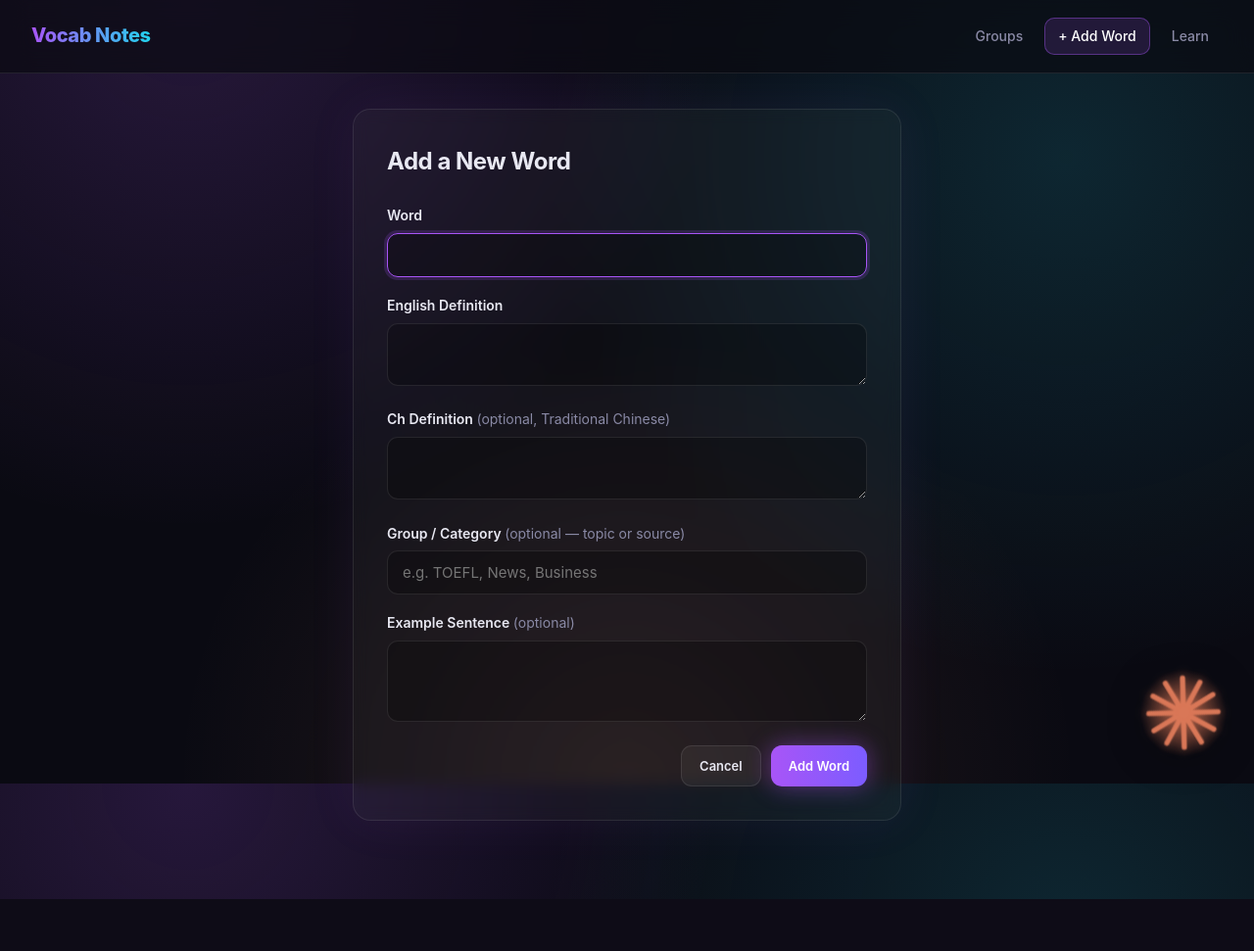
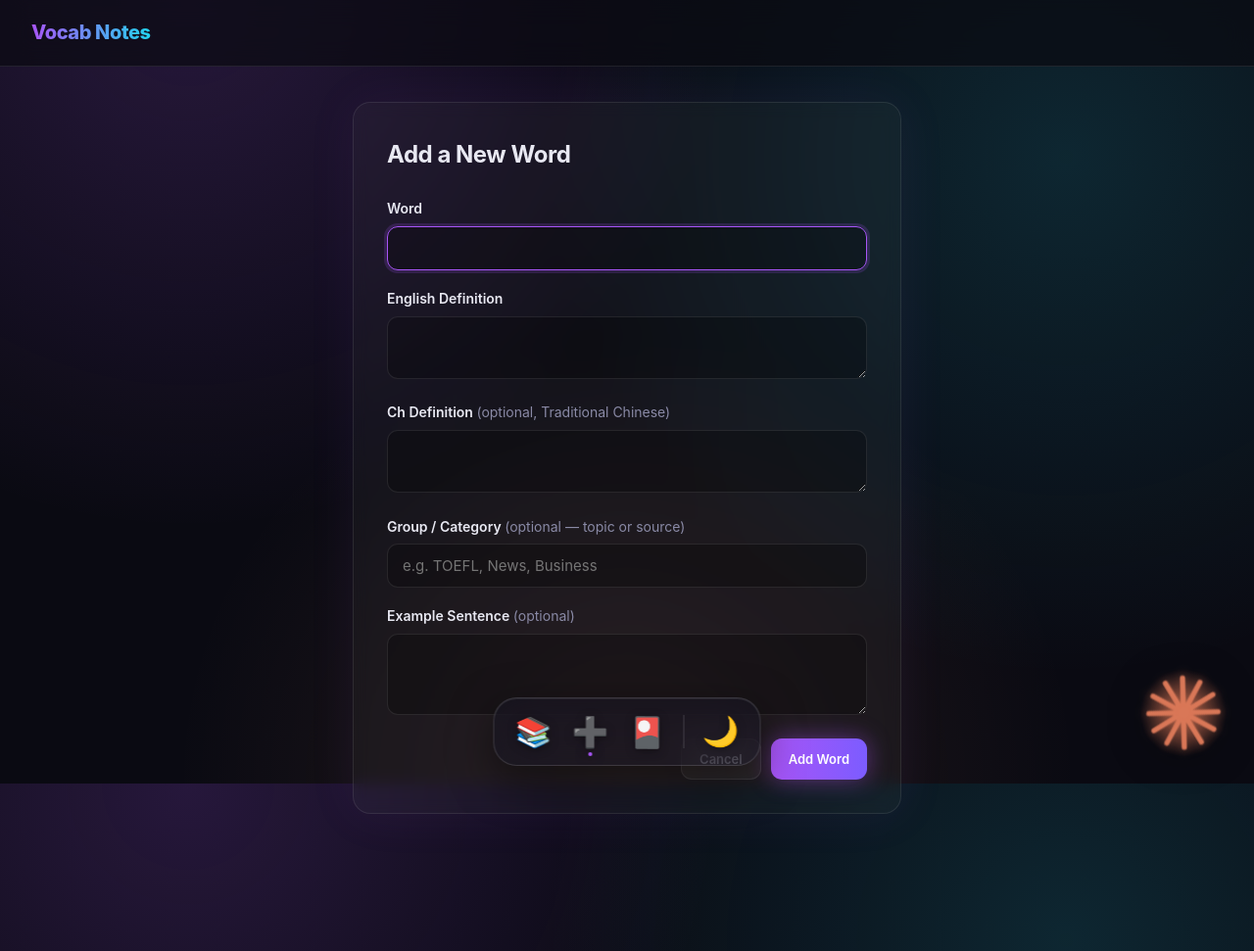
Before and after one commit to Rorath/Vocab-Notes, a Flask app: page /add in a window 1280 px wide. Shown: the whole page at 98% size. Before the commit the page ends 918 px from the top, so only its background shows below. Run offline with Flask 3, Linux system fonts and the light colour scheme; data that the repository does not hold is empty.

Commit message:
Add macOS-style bottom dock with magnification + theme toggle
- Replace top nav links with a fixed bottom dock (glassy, blurred)
- Cursor-tracked fisheye magnification, hover tooltips, launch bounce
- Active-page indicator dot under the current icon
- New theme toggle: dark neon <-> light mode, persisted in localStorage
- Anti-flash inline script applies saved theme before paint

Co-Authored-By: Claude Opus 4.8 <noreply@anthropic.com>

```diff
--- a/static/main.js
+++ b/static/main.js
@@ -34,6 +34,67 @@ document.addEventListener("DOMContentLoaded", () => {
         // greet on arrival
         setTimeout(() => mascotSay("Hi! Claude here 👋", 2600), 700);
     }
+});
+
+// ---------- Dock (macOS-style magnification + bounce) ----------
+document.addEventListener("DOMContentLoaded", () => {
+    const dock = document.getElementById("dock");
+    if (!dock) return;
+    const items = [...dock.querySelectorAll(".dock-item")];
+    const RANGE = 110;   // px of influence on each side of the cursor
+    const MAX = 1.55;    // peak magnification
+
+    dock.addEventListener("mousemove", (e) => {
+        items.forEach((item) => {
+            const r = item.getBoundingClientRect();
+            const center = r.left + r.width / 2;
+            const dist = Math.abs(e.clientX - center);
+            let scale = 1;
+            if (dist < RANGE) scale = 1 + (MAX - 1) * (1 - dist / RANGE);
+            item.style.setProperty("--scale", scale.toFixed(3));
+        });
+    });
+    dock.addEventListener("mouseleave", () => {
+        items.forEach((item) => item.style.setProperty("--scale", 1));
+    });
+
+    // Bounce on click; delay navigation so the animation is visible
+    items.forEach((item) => {
+        item.addEventListener("click", (e) => {
+            const icon = item.querySelector(".dock-icon");
+            if (icon) {
+                icon.classList.remove("bounce");
+                void icon.offsetWidth; // restart animation
+                icon.classList.add("bounce");
+            }
+            const href = item.getAttribute("href");
+            if (href) {
+                e.preventDefault();
+                setTimeout(() => { window.location.href = href; }, 470);
+            }
+        });
+    });
+});
+
+// ---------- Theme toggle (dark neon <-> light) ----------
+document.addEventListener("DOMContentLoaded", () => {
+    const btn = document.getElementById("theme-toggle");
+    if (!btn) return;
+
+    function refresh() {
+        const isLight = document.documentElement.classList.contains("light");
+        const icon = document.getElementById("theme-icon");
+        const tip = document.getElementById("theme-tooltip");
+        if (icon) icon.textContent = isLight ? "☀️" : "🌙";
+        if (tip) tip.textContent = isLight ? "Dark mode" : "Light mode";
+    }
+    refresh();
+
+    btn.addEventListener("click", () => {
+        const isLight = document.documentElement.classList.toggle("light");
+        localStorage.setItem("theme", isLight ? "light" : "dark");
+        refresh();
+    });
 });
 
 // ---------- Confetti ----------
--- a/static/style.css
+++ b/static/style.css
@@ -74,7 +74,7 @@ nav h1 {
 }
 
 /* Layout */
-main { max-width: 920px; margin: 0 auto; padding: 36px 32px 80px; }
+main { max-width: 920px; margin: 0 auto; padding: 36px 32px 140px; }
 .word-count { color: var(--muted); font-size: 14px; margin-bottom: 22px; }
 
 /* Word grid */
@@ -429,9 +429,126 @@ input:focus, textarea:focus {
     to { transform: translateY(105vh) rotate(720deg); opacity: 0.9; }
 }
 
+/* ---------- Dock (macOS-style) ---------- */
+.dock {
+    position: fixed;
+    bottom: 18px;
+    left: 50%;
+    transform: translateX(-50%);
+    display: flex;
+    align-items: flex-end;
+    gap: 6px;
+    padding: 8px 14px;
+    background: rgba(20, 20, 34, 0.55);
+    backdrop-filter: blur(22px) saturate(160%);
+    -webkit-backdrop-filter: blur(22px) saturate(160%);
+    border: 1px solid rgba(255, 255, 255, 0.14);
+    border-radius: 24px;
+    box-shadow: 0 14px 44px rgba(0, 0, 0, 0.5), inset 0 1px 0 rgba(255, 255, 255, 0.08);
+    z-index: 60;
+}
+.dock-item {
+    --scale: 1;
+    position: relative;
+    display: flex;
+    align-items: center;
+    justify-content: center;
+    width: 52px;
+    height: 52px;
+    padding: 0;
+    border: none;
+    background: transparent;
+    cursor: pointer;
+    text-decoration: none;
+    border-radius: 15px;
+    transform-origin: bottom center;
+    transform: scale(var(--scale)) translateY(calc((var(--scale) - 1) * -9px));
+    transition: transform 0.14s cubic-bezier(0.2, 0.85, 0.3, 1);
+}
+.dock-icon {
+    font-size: 30px;
+    line-height: 1;
+    display: block;
+    filter: drop-shadow(0 2px 5px rgba(0, 0, 0, 0.35));
+}
+.dock-tooltip {
+    position: absolute;
+    bottom: calc(100% + 14px);
+    left: 50%;
+    transform: translateX(-50%) translateY(6px) scale(0.9);
+    background: rgba(20, 20, 34, 0.96);
+    color: #fff;
+    font-size: 12px;
+    font-weight: 500;
+    padding: 5px 11px;
+    border-radius: 9px;
+    white-space: nowrap;
+    opacity: 0;
+    pointer-events: none;
+    border: 1px solid rgba(255, 255, 255, 0.14);
+    transition: opacity 0.15s ease, transform 0.15s ease;
+}
+.dock-item:hover .dock-tooltip { opacity: 1; transform: translateX(-50%) translateY(0) scale(1); }
+.dock-dot {
+    position: absolute;
+    bottom: 1px;
+    left: 50%;
+    transform: translateX(-50%);
+    width: 4px;
+    height: 4px;
+    border-radius: 50%;
+    background: var(--purple);
+    box-shadow: var(--glow-purple);
+    opacity: 0;
+}
+.dock-item.active .dock-dot { opacity: 1; }
+.dock-sep { width: 1px; height: 34px; background: rgba(255, 255, 255, 0.16); margin: 0 5px; align-self: center; }
+
+@keyframes dock-bounce {
+    0% { transform: translateY(0); }
+    30% { transform: translateY(-24px); }
+    50% { transform: translateY(0); }
+    72% { transform: translateY(-10px); }
+    100% { transform: translateY(0); }
+}
+.dock-icon.bounce { animation: dock-bounce 0.62s ease; }
+
+/* ---------- Light theme ---------- */
+html.light {
+    --bg: #eef0f7;
+    --bg2: #ffffff;
+    --card: rgba(255, 255, 255, 0.75);
+    --card-solid: #ffffff;
+    --ink: #2a2350;
+    --text: #23263a;
+    --muted: #6b7186;
+    --line: rgba(20, 20, 50, 0.10);
+    --glow-purple: 0 0 20px rgba(168, 85, 247, 0.22);
+    --glow-cyan: 0 0 20px rgba(34, 211, 238, 0.20);
+}
+html.light body {
+    background:
+        radial-gradient(circle at 15% 0%, rgba(168, 85, 247, 0.12), transparent 40%),
+        radial-gradient(circle at 85% 20%, rgba(34, 211, 238, 0.10), transparent 42%),
+        radial-gradient(circle at 50% 100%, rgba(255, 157, 107, 0.09), transparent 45%),
+        var(--bg);
+}
+html.light nav { background: rgba(255, 255, 255, 0.72); }
+html.light .word-header h2 { background: none; -webkit-text-fill-color: var(--text); color: var(--text); }
+html.light input, html.light textarea { background: rgba(20, 20, 50, 0.03); }
+html.light .toolbar select { background-color: rgba(20, 20, 50, 0.03); }
+html.light .btn-secondary { background: rgba(20, 20, 50, 0.05); }
+html.light .dock {
+    background: rgba(255, 255, 255, 0.62);
+    border-color: rgba(20, 20, 50, 0.10);
+    box-shadow: 0 14px 44px rgba(30, 40, 90, 0.18), inset 0 1px 0 rgba(255, 255, 255, 0.6);
+}
+html.light .dock-tooltip { background: rgba(255, 255, 255, 0.98); color: var(--text); border-color: rgba(20, 20, 50, 0.1); }
+html.light .dock-sep { background: rgba(20, 20, 50, 0.12); }
+
 @media (max-width: 600px) {
     nav { flex-direction: column; gap: 12px; padding: 16px; }
-    main { padding: 22px; }
+    main { padding: 22px 22px 130px; }
     .word-grid { grid-template-columns: 1fr; }
-    .mascot { width: 70px; height: 70px; bottom: 16px; right: 16px; }
+    .mascot { width: 64px; height: 64px; bottom: 96px; right: 16px; }
 }
--- a/templates/add.html
+++ b/templates/add.html
@@ -5,15 +5,11 @@
     <meta name="viewport" content="width=device-width, initial-scale=1.0">
     <title>{{ "Edit Word" if word else "Add Word" }} · Vocab Notes</title>
     <link rel="stylesheet" href="{{ url_for('static', filename='style.css') }}">
+    <script>if ((localStorage.getItem('theme') || 'dark') === 'light') document.documentElement.classList.add('light');</script>
 </head>
 <body>
     <nav>
         <h1>Vocab Notes</h1>
-        <div class="nav-links">
-            <a href="{{ url_for('index') }}">Groups</a>
-            <a href="{{ url_for('add') }}" class="active">+ Add Word</a>
-            <a href="{{ url_for('learn') }}">Learn</a>
-        </div>
     </nav>
 
     <main>
@@ -52,6 +48,7 @@
         </div>
     </main>
 
+    {% include 'dock.html' %}
     {% include 'mascot.html' %}
     <script src="{{ url_for('static', filename='main.js') }}"></script>
 </body>
--- /dev/null
+++ b/templates/dock.html
@@ -0,0 +1,22 @@
+<div class="dock" id="dock">
+    <a href="{{ url_for('index') }}" class="dock-item {{ 'active' if request.endpoint in ['index', 'words'] }}">
+        <span class="dock-icon">📚</span>
+        <span class="dock-tooltip">Groups</span>
+        <span class="dock-dot"></span>
+    </a>
+    <a href="{{ url_for('add') }}" class="dock-item {{ 'active' if request.endpoint in ['add', 'edit'] }}">
+        <span class="dock-icon">➕</span>
+        <span class="dock-tooltip">Add Word</span>
+        <span class="dock-dot"></span>
+    </a>
+    <a href="{{ url_for('learn') }}" class="dock-item {{ 'active' if request.endpoint == 'learn' }}">
+        <span class="dock-icon">🎴</span>
+        <span class="dock-tooltip">Learn</span>
+        <span class="dock-dot"></span>
+    </a>
+    <span class="dock-sep"></span>
+    <button type="button" class="dock-item" id="theme-toggle">
+        <span class="dock-icon" id="theme-icon">🌙</span>
+        <span class="dock-tooltip" id="theme-tooltip">Light mode</span>
+    </button>
+</div>
```
Also changed, not shown: templates/groups.html (+2 -5 lines), templates/index.html (+2 -5 lines), templates/learn.html (+2 -5 lines).
